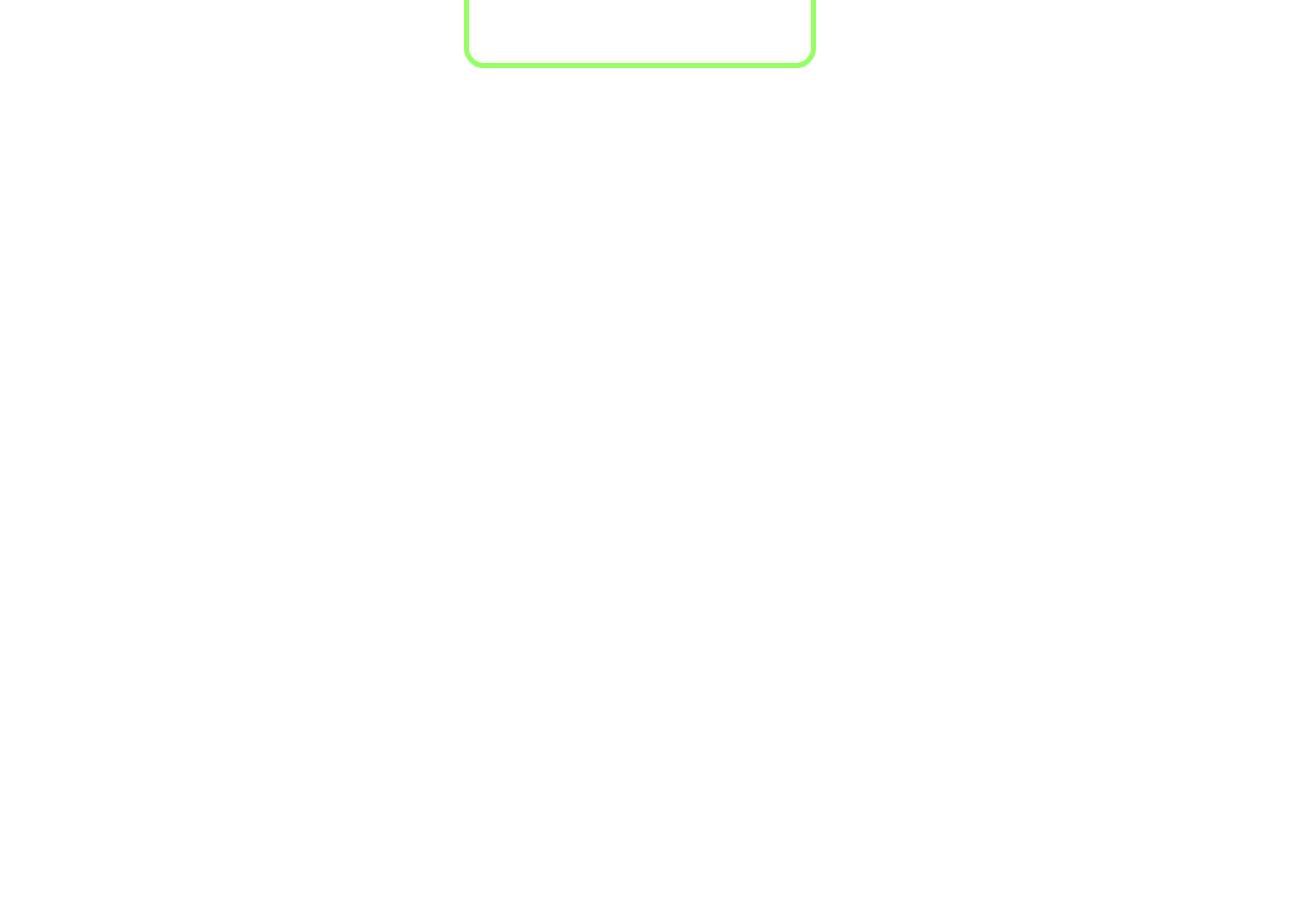
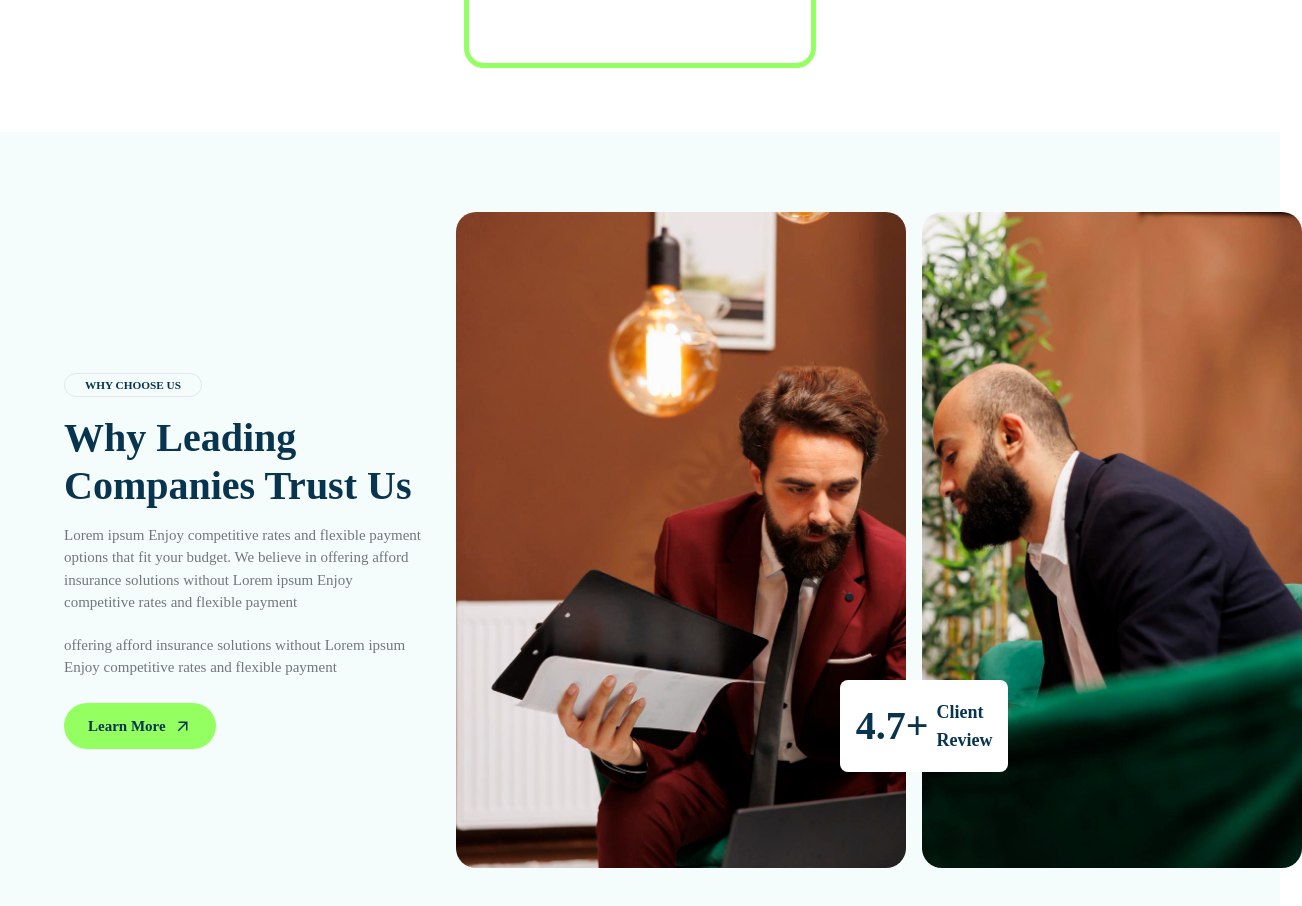
Before and after one commit to Md-Ashikur-Rahman-Ashik/Tombiz, a React (Vite) app: page / in a window 1280 px wide. Shown: the part 2960-3866 px from the top of the page, 1302 px wide, since content can reach past the window. Before the commit the page ends 3092 px from the top, so only its background shows below. Built offline with nearby package versions, Linux system fonts and the light colour scheme.

Commit message:
Added why choose us section

```diff
--- /dev/null
+++ b/src/components/ChooseUs.jsx
@@ -0,0 +1,55 @@
+import { MdArrowOutward } from "react-icons/md";
+
+const ChooseUs = () => {
+  return (
+    <section className="bg-[#f5fcfc] px-6 py-12 flex lg:flex-row flex-col-reverse lg:gap-8 lg:items-center lg:justify-between lg:px-16 lg:py-20">
+      {/* Left Content */}
+      <div className="lg:w-[40%]">
+        <h2 className="uppercase font-bold text-[#08344E] mb-6">
+          <span className="border text-[11.28px] py-[5px] px-[20px] rounded-[20px]">
+            why choose us
+          </span>
+        </h2>
+        <h2 className="flex flex-col gap-3 text-3xl font-bold text-[#08344E] lg:text-[40px]">
+          Why Leading <span>Companies Trust Us</span>
+        </h2>
+        <p className="mt-5 text-[#72777D] text-[15px] font-medium">
+          Lorem ipsum Enjoy competitive rates and flexible payment options that
+          fit your budget. We believe in offering afford insurance solutions
+          without Lorem ipsum Enjoy competitive rates and flexible payment
+        </p>
+        <p className="mt-5 text-[#72777D] text-[15px] font-medium">
+          offering afford insurance solutions without Lorem ipsum Enjoy
+          competitive rates and flexible payment
+        </p>
+        <button className="mt-6 text-[15px] font-semibold inline-flex gap-2 items-center rounded-full bg-[#93FF61] px-6 py-3 text-[#08344E] hover:bg-green-600 hover:text-white transition duration-300 focus:outline-none focus:ring-2 focus:ring-green-400 focus:ring-offset-2">
+          Learn More <MdArrowOutward className="text-lg" />
+        </button>
+      </div>
+
+      {/* Right Content */}
+      <div className="relative mb-10 lg:mt-0 lg:max-w-[66%] flex items-center justify-center">
+        <div className="flex max-w-full gap-4">
+          <img
+            src="/SavingImg.jpeg"
+            alt="Client discussion"
+            className="lg:w-[450px] w-full h-[656px] object-cover lg:object-left object-center rounded-[20px]"
+          />
+          <img
+            src="/SavingImg.jpeg"
+            alt="Client discussion"
+            className="lg:w-1/2 lg:block hidden h-[656px] object-cover object-right rounded-[20px]"
+          />
+        </div>
+        <div className="absolute flex items-center gap-2 bottom-24 md:left-96 bg-white p-4 rounded-lg transform hover:scale-105 transition duration-300 text-[#08344E]">
+          <p className="text-[40px] font-bold ">4.7+</p>
+          <p className="text-lg flex flex-col font-semibold">
+            Client <span>Review</span>
+          </p>
+        </div>
+      </div>
+    </section>
+  );
+};
+
+export default ChooseUs;
--- a/src/pages/HomePage.jsx
+++ b/src/pages/HomePage.jsx
@@ -1,3 +1,4 @@
+import ChooseUs from "../components/ChooseUs";
 import HeroSection from "../components/HeroSection";
 import ServicesSection from "../components/ServicesSection";
 import TrustedSection from "../components/TrustedSection";
@@ -8,6 +9,7 @@ const HomePage = () => {
       <HeroSection />
       <TrustedSection />
       <ServicesSection />
+      <ChooseUs />
     </div>
   );
 };
--- a/tailwind.config.js
+++ b/tailwind.config.js
@@ -5,12 +5,17 @@ export default {
     extend: {
       animation: {
         scroll: "scroll 10s linear infinite",
+        floating: "floating 6s ease-in-out infinite",
       },
       keyframes: {
         scroll: {
           "0%": { transform: "translateX(100%)" },
           "100%": { transform: "translateX(-100%)" },
         },
+        floating: {
+          "0%, 100%": { transform: "translateY(-5px)" },
+          "50%": { transform: "translateY(5px)" },
+        },
       },
     },
   },
```
